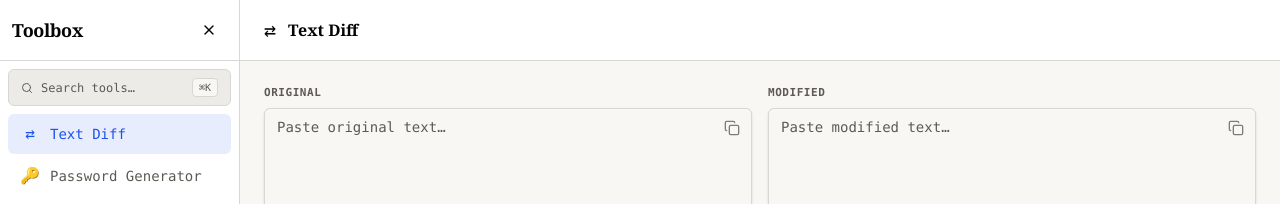
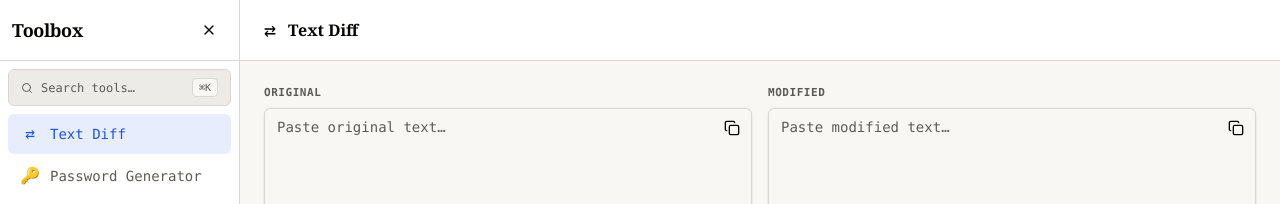
Before and after one commit to gamerslouis/yet-another-toolbox, a React (Vite) app: page / in a window 1280 px wide. Shown: the top 204 px of the page. Built offline with nearby package versions, Linux system fonts and the light colour scheme.

Commit message:
Remove disabled from CopyButton — always interactive, copy() guards empty text

```diff
--- a/src/components/CopyButton.tsx
+++ b/src/components/CopyButton.tsx
@@ -15,7 +15,6 @@ export function CopyButton({ text, className }: Props) {
       variant="ghost"
       size="icon"
       onClick={() => copy(text)}
-      disabled={!text}
       title="Copy"
       className={cn('size-7', className)}
     >
```
